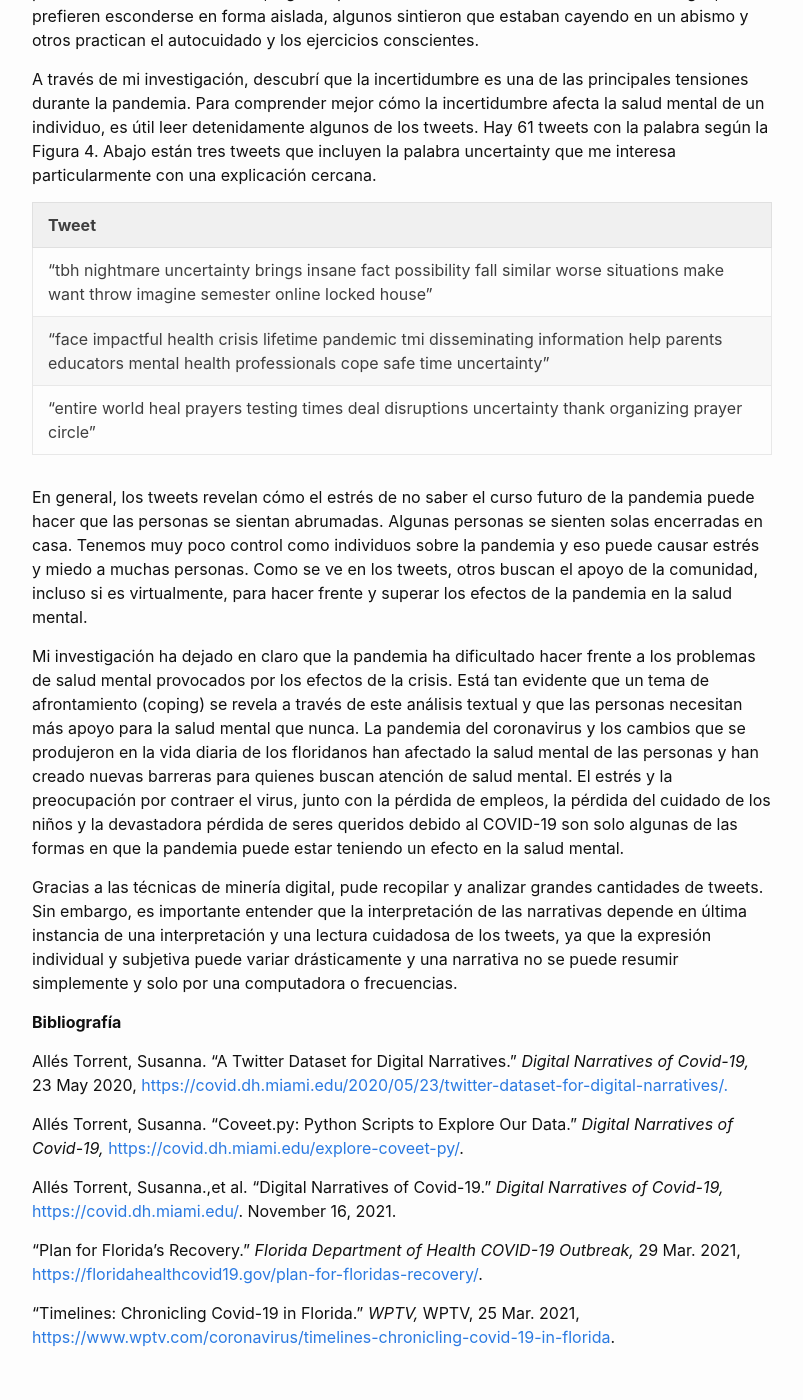
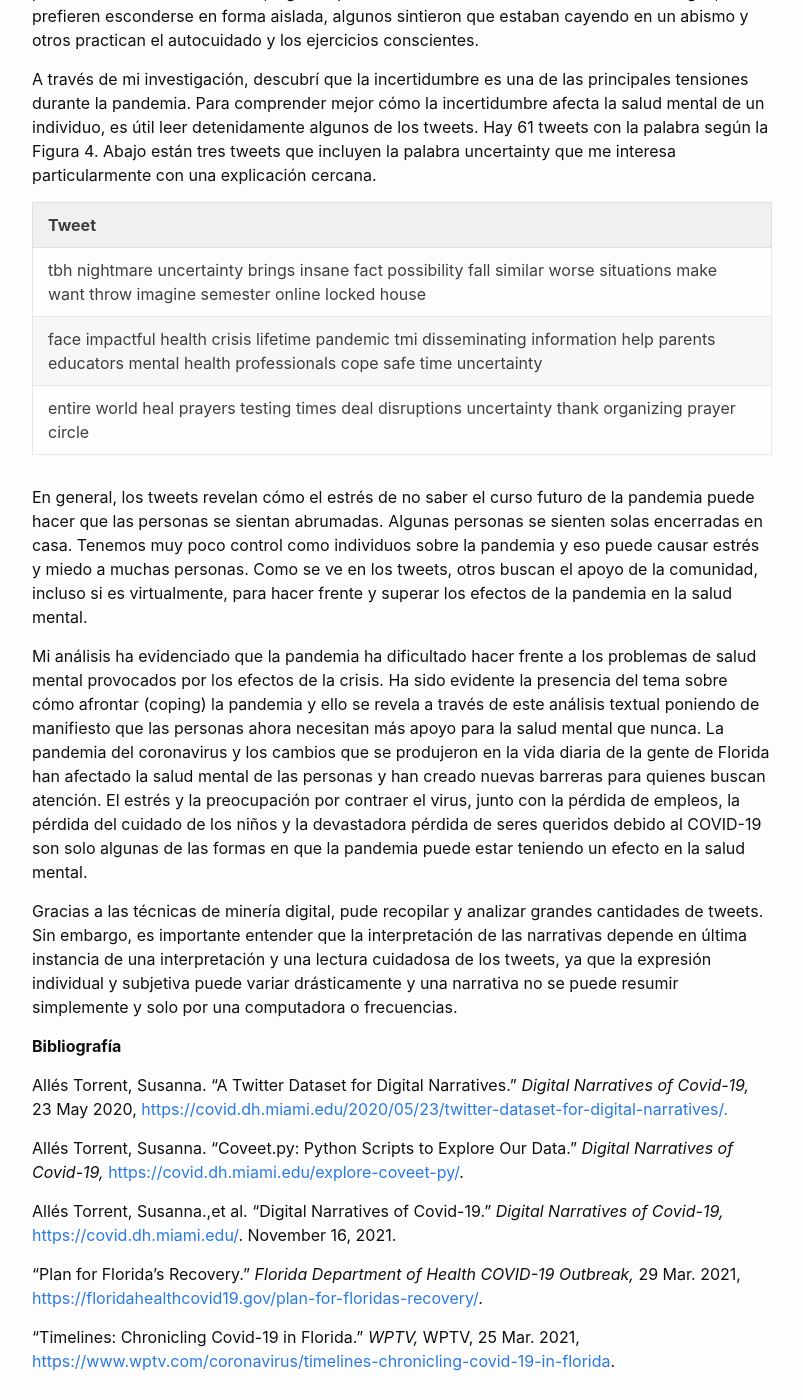
Before and after one commit to charkessinger/charkessinger.github.io, a Jekyll site: the page built from _posts/2021-12-08-ensayo4.md, in a window 1280 px wide and 1400 px high, scrolled down 6829 px. Shown: the whole window, without its empty margins (238-1041 px from the left). Built offline with Jekyll 4.4.1, drawn with Linux system fonts in a browser that asks for light colours.

Commit message:
Update 2021-12-08-ensayo4.md

```diff
--- a/_posts/2021-12-08-ensayo4.md
+++ b/_posts/2021-12-08-ensayo4.md
@@ -82,13 +82,13 @@
 
 | Tweet                                                                                                                                                        |
 |--------------------------------------------------------------------------------------------------------------------------------------------------------------|
-| “tbh nightmare uncertainty brings insane fact possibility fall similar worse situations make want throw imagine semester online locked house”                |
-| “face impactful health crisis lifetime pandemic tmi disseminating information help parents educators mental health professionals cope safe time uncertainty” |
-| “entire world heal prayers testing times deal disruptions uncertainty thank organizing prayer circle”                                                        |
+| tbh nightmare uncertainty brings insane fact possibility fall similar worse situations make want throw imagine semester online locked house                |
+| face impactful health crisis lifetime pandemic tmi disseminating information help parents educators mental health professionals cope safe time uncertainty |
+| entire world heal prayers testing times deal disruptions uncertainty thank organizing prayer circle                                                        |
 
 En general, los tweets revelan cómo el estrés de no saber el curso futuro de la pandemia puede hacer que las personas se sientan abrumadas. Algunas personas se sienten solas encerradas en casa. Tenemos muy poco control como individuos sobre la pandemia y eso puede causar estrés y miedo a muchas personas. Como se ve en los tweets, otros buscan el apoyo de la comunidad, incluso si es virtualmente, para hacer frente y superar los efectos de la pandemia en la salud mental.
 
-Mi investigación ha dejado en claro que la pandemia ha dificultado hacer frente a los problemas de salud mental provocados por los efectos de la crisis. Está tan evidente que un tema de afrontamiento (coping) se revela a través de este análisis textual y que las personas necesitan más apoyo para la salud mental que nunca. La pandemia del coronavirus y los cambios que se produjeron en la vida diaria de los floridanos han afectado la salud mental de las personas y han creado nuevas barreras para quienes buscan atención de salud mental. El estrés y la preocupación por contraer el virus, junto con la pérdida de empleos, la pérdida del cuidado de los niños y la devastadora pérdida de seres queridos debido al COVID-19 son solo algunas de las formas en que la pandemia puede estar teniendo un efecto en la salud mental.
+Mi análisis ha evidenciado que la pandemia ha dificultado hacer frente a los problemas de salud mental provocados por los efectos de la crisis. Ha sido evidente la presencia del tema sobre cómo afrontar (coping) la pandemia y ello se revela a través de este análisis textual poniendo de manifiesto que las personas ahora necesitan más apoyo para la salud mental que nunca. La pandemia del coronavirus y los cambios que se produjeron en la vida diaria de la gente de Florida han afectado la salud mental de las personas y han creado nuevas barreras para quienes buscan atención. El estrés y la preocupación por contraer el virus, junto con la pérdida de empleos, la pérdida del cuidado de los niños y la devastadora pérdida de seres queridos debido al COVID-19 son solo algunas de las formas en que la pandemia puede estar teniendo un efecto en la salud mental.
 
 Gracias a las técnicas de minería digital, pude recopilar y analizar grandes cantidades de tweets. Sin embargo, es importante entender que la interpretación de las narrativas depende en última instancia de una interpretación y una lectura cuidadosa de los tweets, ya que la expresión individual y subjetiva puede variar drásticamente y una narrativa no se puede resumir simplemente y solo por una computadora o frecuencias.
 
```
